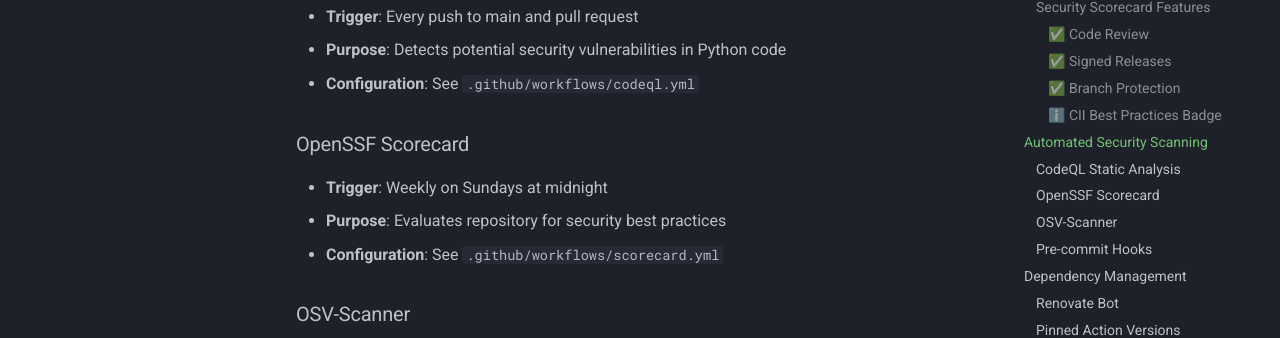
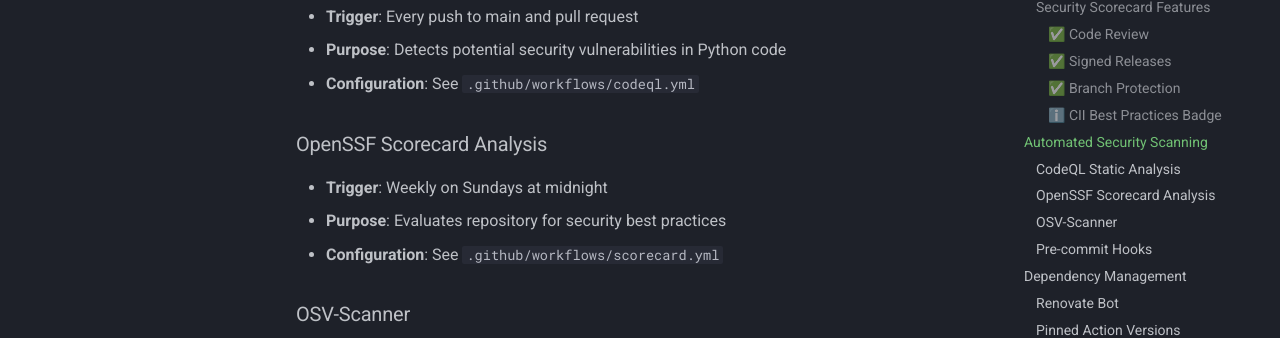
Before and after one commit to reuteras/miniflux-tui-py, an MkDocs documentation site: the page built from docs/security.md, in a window 1280 px wide and 1400 px high, scrolled down 1427 px. Shown: the part 128-466 px from the top of the window. Built offline with MkDocs 1.6.1 and Material for MkDocs 9.7.7, drawn with Linux system fonts in a browser that asks for light colours; comment, search, counter and statistics services are not loaded; some of the changed text lies outside the part shown.

```diff
--- a/docs/security.md
+++ b/docs/security.md
@@ -66,7 +66,7 @@ The project meets the criteria for the OpenSSF (formerly CII) Best Practices bad
 - **Purpose**: Detects potential security vulnerabilities in Python code
 - **Configuration**: See `.github/workflows/codeql.yml`
 
-### OpenSSF Scorecard
+### OpenSSF Scorecard Analysis
 - **Trigger**: Weekly on Sundays at midnight
 - **Purpose**: Evaluates repository for security best practices
 - **Configuration**: See `.github/workflows/scorecard.yml`
```
Also changed, not shown: other parts of docs/security.md (+1 -1 lines).
